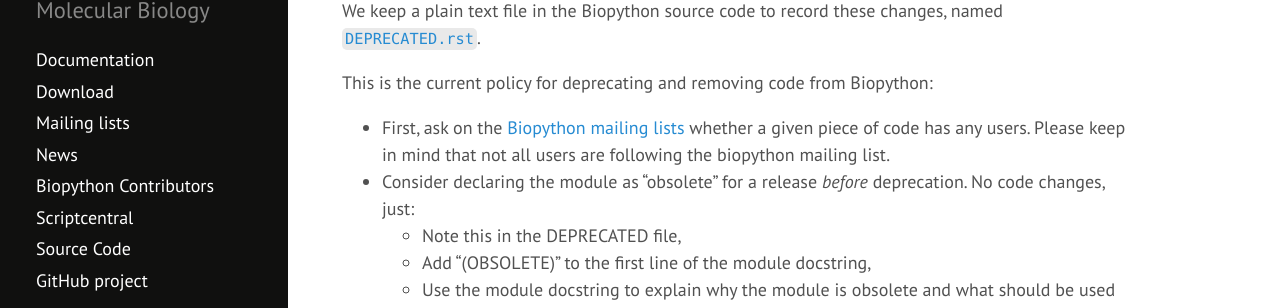
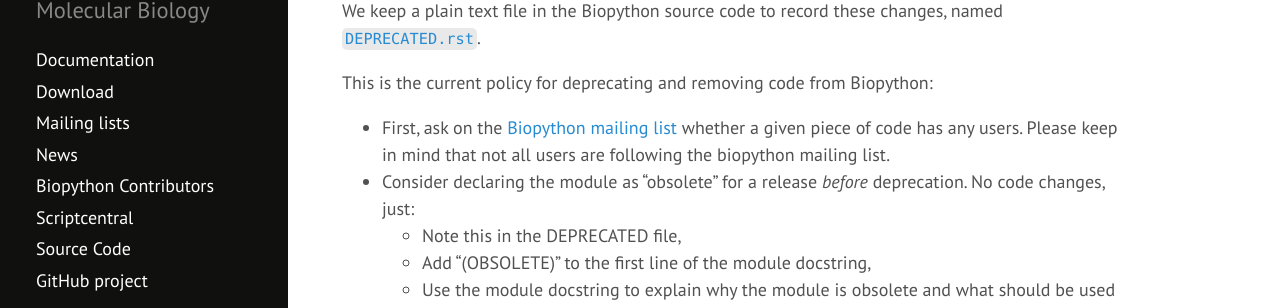
Before and after one commit to biopython/biopython.github.io, a Jekyll site: the page built from wiki/Deprecation_policy.md, in a window 1280 px wide and 1358 px high. Shown: the part 273-581 px from the top of the window. Built offline with Jekyll 4.4.1, drawn with Linux system fonts in a browser that asks for light colours.

Commit message:
Add change requested by @peterjc
Correct link text to singular where needed.

```diff
--- a/wiki/Deprecation_policy.md
+++ b/wiki/Deprecation_policy.md
@@ -17,7 +17,7 @@ changes, named
 This is the current policy for deprecating and removing code from
 Biopython:
 
--   First, ask on the [Biopython mailing lists](Mailing_lists "wikilink")
+-   First, ask on the [Biopython mailing list](Mailing_lists "wikilink")
     whether a given piece of code has any users. Please keep in mind that
     not all users are following the biopython mailing list.
 -   Consider declaring the module as "obsolete" for a release
```
